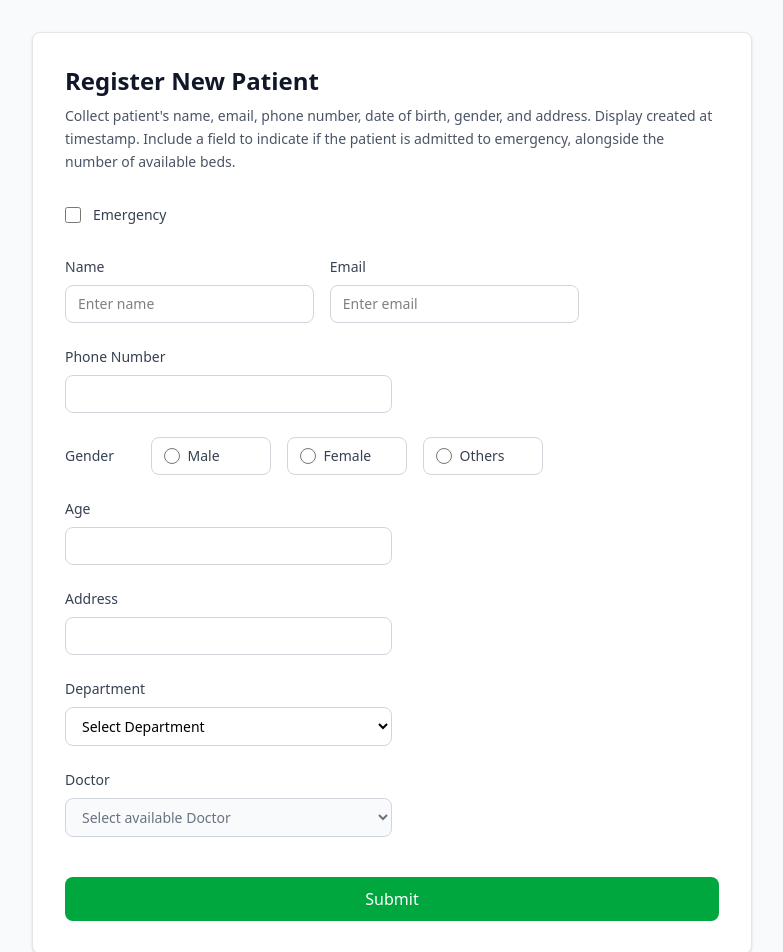
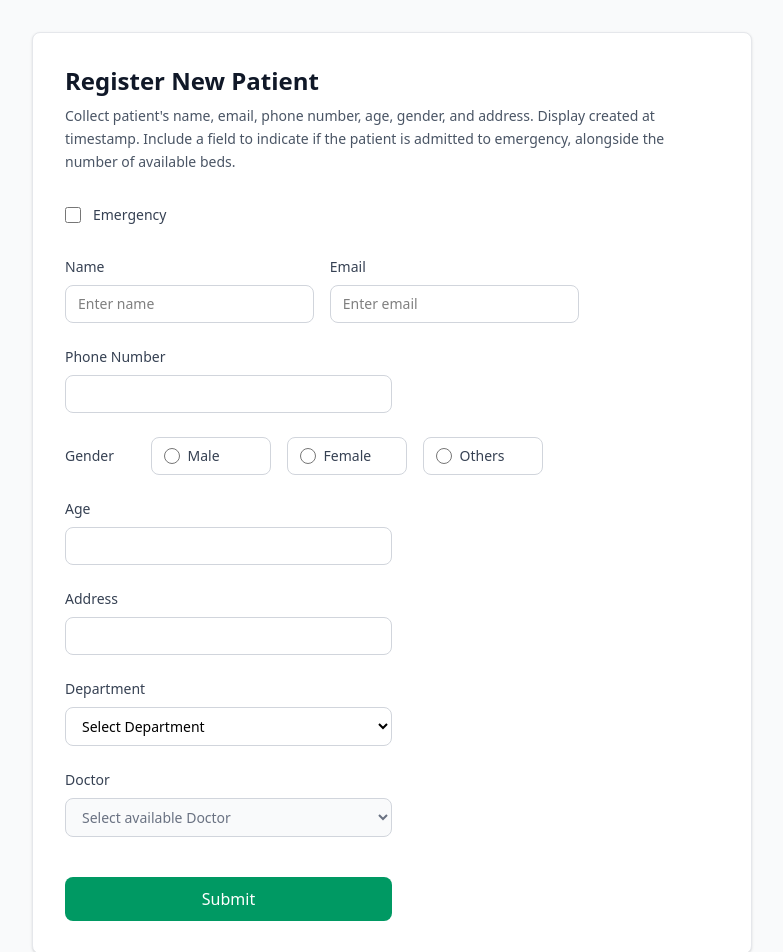
Before and after one commit to SaimonNeupane/KU-HealthCare, a React (Vite) app in the folder client/: page /receptionist/newpatient in a window 1280 px wide. Shown: the top 952 px of the page, without its empty margins (248-1031 px from the left). Built offline with nearby package versions, Linux system fonts and the light colour scheme.

Commit message:
ui improved

```diff
--- a/client/src/pages/Receptionist/NewPatient.tsx
+++ b/client/src/pages/Receptionist/NewPatient.tsx
@@ -39,7 +39,7 @@ function NewPatient() {
           <div className="mb-8">
             <h1 className="text-2xl font-semibold text-gray-900 mb-2">Register New Patient</h1>
             <p className="text-gray-600 text-sm leading-relaxed max-w-2xl">
-              Collect patient's name, email, phone number, date of birth, gender, and address. Display created at timestamp. Include a
+              Collect patient's name, email, phone number, age, gender, and address. Display created at timestamp. Include a
               field to indicate if the patient is admitted to emergency, alongside the number of available beds.
             </p>
           </div>
@@ -190,10 +190,10 @@ function NewPatient() {
             </div>
 
             {/* Submit Button */}
-            <div className="pt-4">
+            <div className="pt-4 ">
               <button
                 type="button"
-                className="w-full bg-green-600 hover:bg-green-700 text-white font-medium py-2.5 px-6 rounded-lg transition-colors focus:outline-none focus:ring-2 focus:ring-green-500 focus:ring-offset-2"
+                className="w-[50%] bg-[#009963] hover:bg-green-700 text-white font-medium py-2.5 px-6 rounded-lg transition-colors focus:outline-none focus:ring-2 focus:ring-green-500 focus:ring-offset-2"
               >
                 Submit
               </button>
```
Also changed, not shown: client/src/pages/Receptionist/DashBoard.tsx (line endings or trailing spaces).
